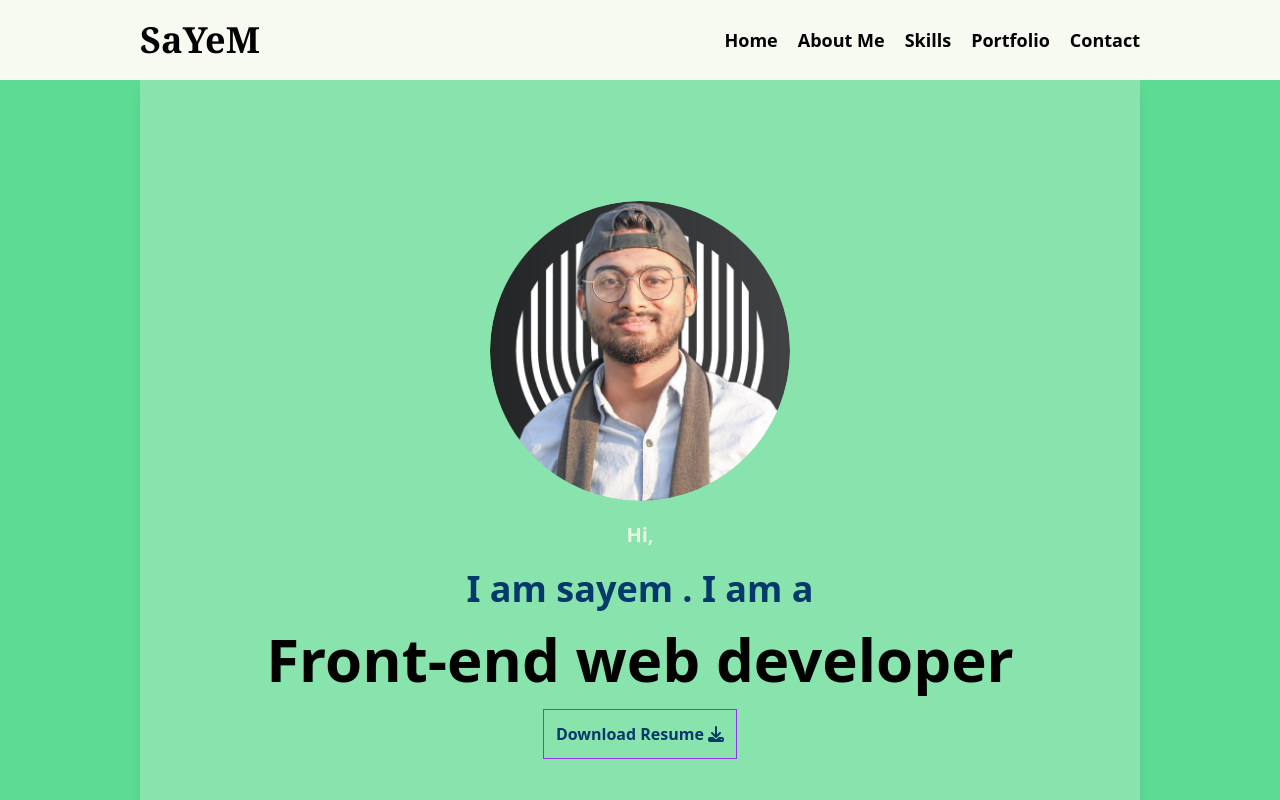
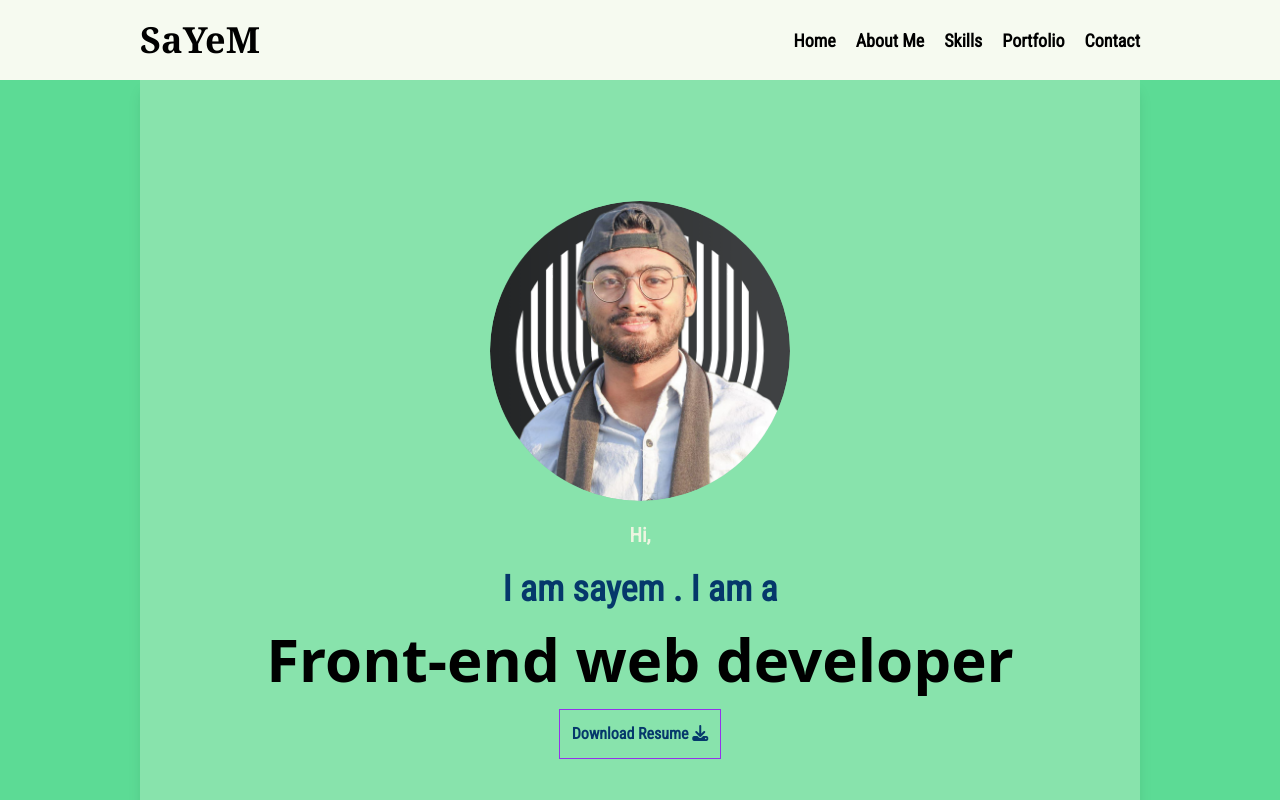
Before and after one commit to Sayemhaque/Porfolio-site, a React (Create React App) app: page / in a window 1280 px wide. Shown: the top 800 px of the page. Built offline with nearby package versions, Linux system fonts and the light colour scheme.

Commit message:
changes fonts

```diff
--- a/public/index.html
+++ b/public/index.html
@@ -9,7 +9,7 @@
       content="Web site created using create-react-app"
     />
     <link rel="stylesheet" href="https://cdnjs.cloudflare.com/ajax/libs/font-awesome/6.2.0/css/all.min.css" integrity="sha512-xh6O/CkQoPOWDdYTDqeRdPCVd1SpvCA9XXcUnZS2FmJNp1coAFzvtCN9BmamE+4aHK8yyUHUSCcJHgXloTyT2A==" crossorigin="anonymous" referrerpolicy="no-referrer" />
-    <link rel="stylesheet" href="https://unpkg.com/aos@next/dist/aos.css" />
+    <link rel="preconnect" href="https://fonts.googleapis.com"><link rel="preconnect" href="https://fonts.gstatic.com" crossorigin><link href="https://fonts.googleapis.com/css2?family=Roboto+Condensed&display=swap" rel="stylesheet">
 
     <title>Mohammad sayem</title>
   </head>
--- a/src/App.css
+++ b/src/App.css
@@ -3,11 +3,11 @@
 @tailwind components;
 @tailwind utilities;
 
-@import url('https://fonts.googleapis.com/css2?family=Roboto+Mono:wght@500&display=swap');
+
 
 *{
   margin: 0;
   padding:0;
   box-sizing: border-box;
-  /* font-family: 'Roboto Mono', monospace; */
+  font-family: 'Roboto Condensed', sans-serif;
 }
```
